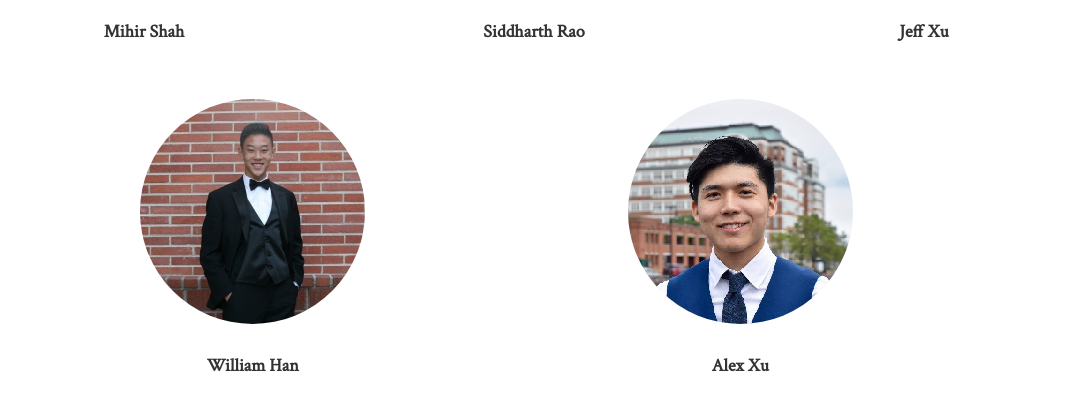
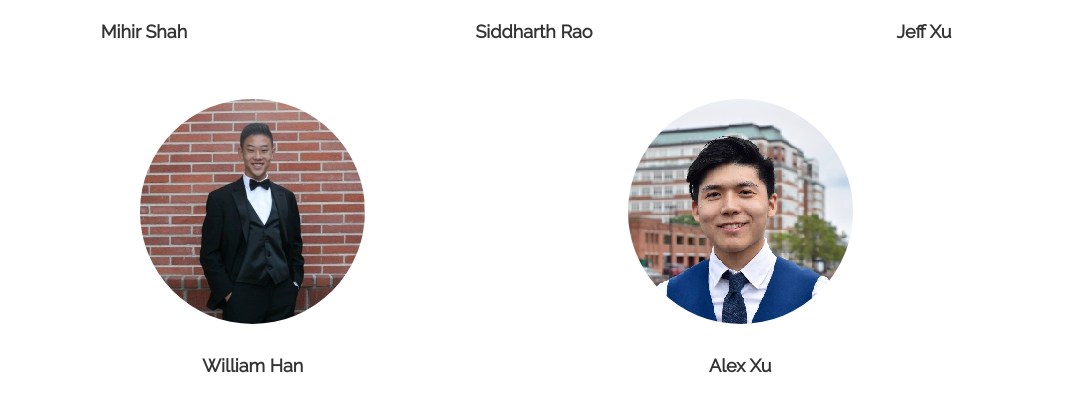
Before and after one commit to Contacards/Test, a website: page index.html in a window 1280 px wide. Shown: the part 2803-3215 px from the top of the page, without its empty margins (106-1174 px from the left). Drawn offline with nearby package versions, Linux system fonts and the light colour scheme; a web font is replaced by a local one.

Commit message:
Update agency.css

```diff
--- a/css/agency.css
+++ b/css/agency.css
@@ -42,7 +42,8 @@ h3,
 h4,
 h5,
 h6 {
-  font-family: 'Crimson Text', serif;
+
+font-family: 'Raleway', sans-serif;
   text-transform: uppercase;
   font-weight: 700;
 }
```
